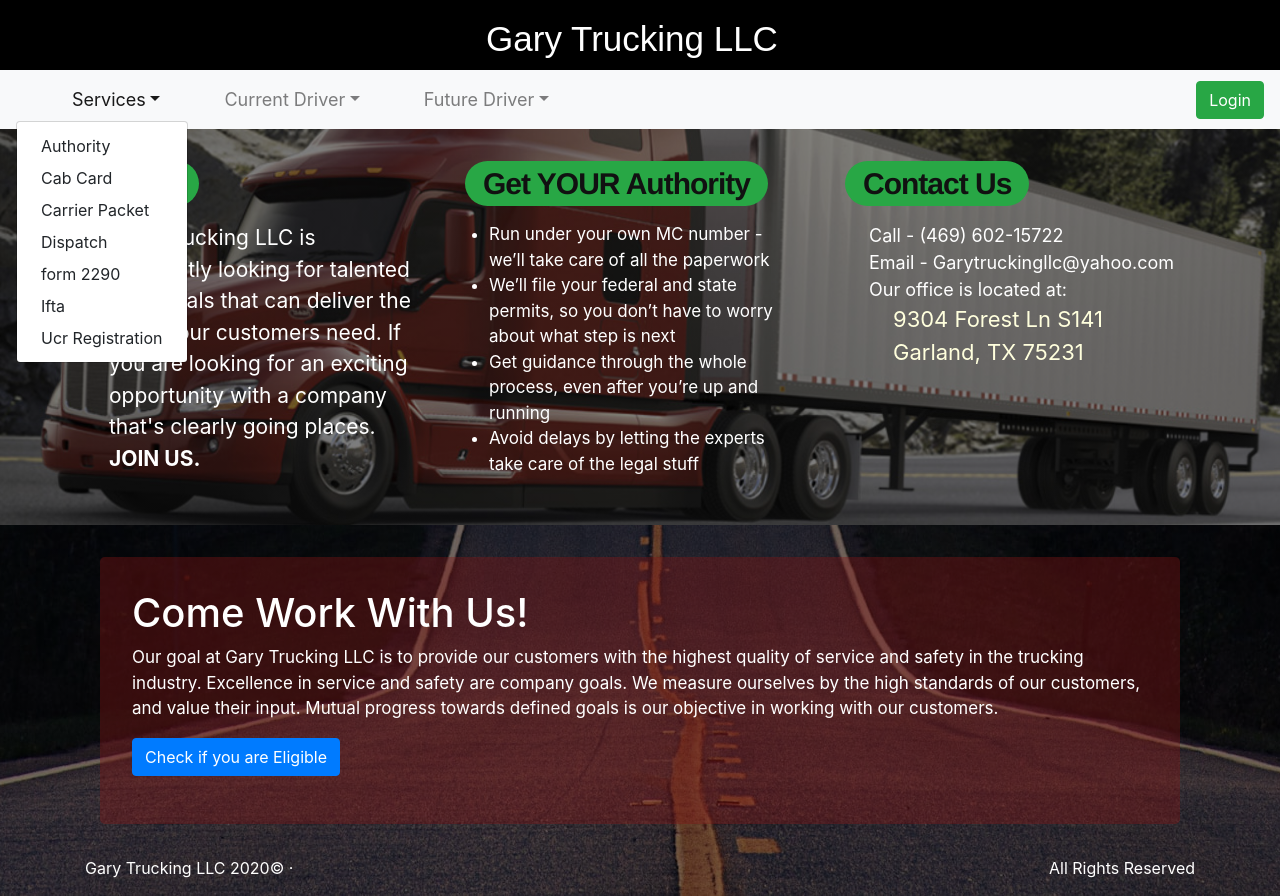
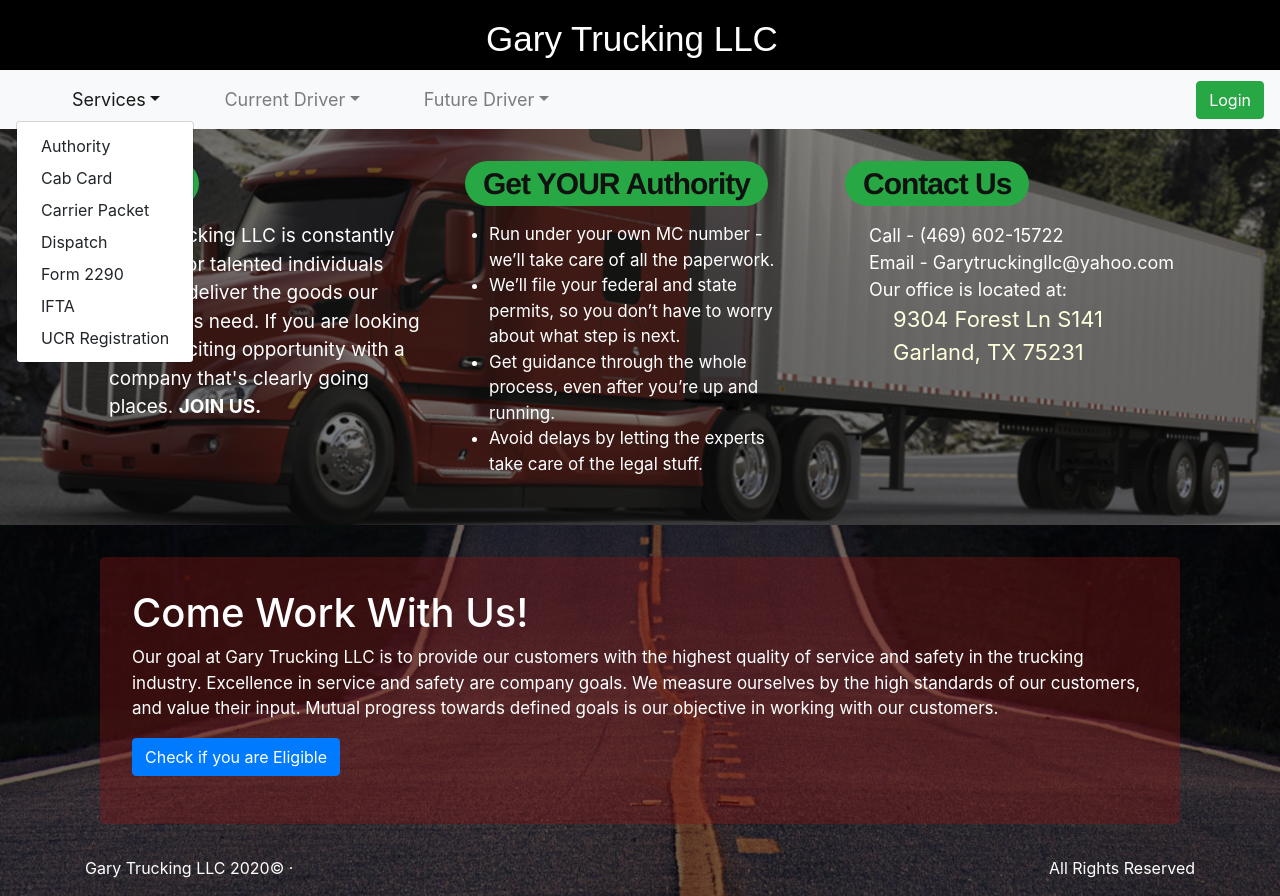
Before and after one commit to samidela/Trucking-Service-Management, a React (Create React App) app: page / in a window 1280 px wide. Both pictures are taken after a click on the button "Services". Built offline with nearby package versions, Linux system fonts and the light colour scheme; a web font is replaced by a local one.

Commit message:
made spelling changes to the files.

```diff
--- a/src/components/jumbotron.js
+++ b/src/components/jumbotron.js
@@ -2,7 +2,6 @@
 import { Jumbotron as Jumbo, Container } from "react-bootstrap";
 import styled from "styled-components";
 import truckImage from "../Assets/truckimage.jpg";
-import App from "./../App";
 
 const Styles = styled.div`
   .jumbo {
@@ -41,7 +40,7 @@
             >
               Apply
             </a>
-            <p style={{ fontSize: "21px" }} className="container pl-4 pt-3">
+            <p style={{ fontSize: "19px" }} className="container pl-4 pt-3">
               Gary Trucking LLC is constantly looking for talented individuals
               that can deliver the goods our customers need. If you are looking
               for an exciting opportunity with a company that's clearly going
@@ -58,18 +57,19 @@
             <ul style={{ fontSize: "17px" }} className="container pl-4 pt-3">
               <li>
                 Run under your own MC number - we’ll take care of all the
-                paperwork
+                paperwork.
               </li>
               <li>
                 We’ll file your federal and state permits, so you don’t have to
-                worry about what step is next
+                worry about what step is next.
               </li>
               <li>
                 Get guidance through the whole process, even after you’re up and
-                running
+                running.
               </li>
               <li>
-                Avoid delays by letting the experts take care of the legal stuff
+                Avoid delays by letting the experts take care of the legal
+                stuff.
               </li>
             </ul>
           </div>
--- a/src/components/navigationBar.jsx
+++ b/src/components/navigationBar.jsx
@@ -40,11 +40,11 @@
                   Dispatch
                 </NavDropdown.Item>
                 <NavDropdown.Item href="/Services/form2290">
-                  form 2290
+                  Form 2290
                 </NavDropdown.Item>
-                <NavDropdown.Item href="/Services/ifta">Ifta</NavDropdown.Item>
+                <NavDropdown.Item href="/Services/ifta">IFTA</NavDropdown.Item>
                 <NavDropdown.Item href="/Services/ucrRegistration">
-                  Ucr Registration
+                  UCR Registration
                 </NavDropdown.Item>
               </NavDropdown>
               <NavDropdown
```
